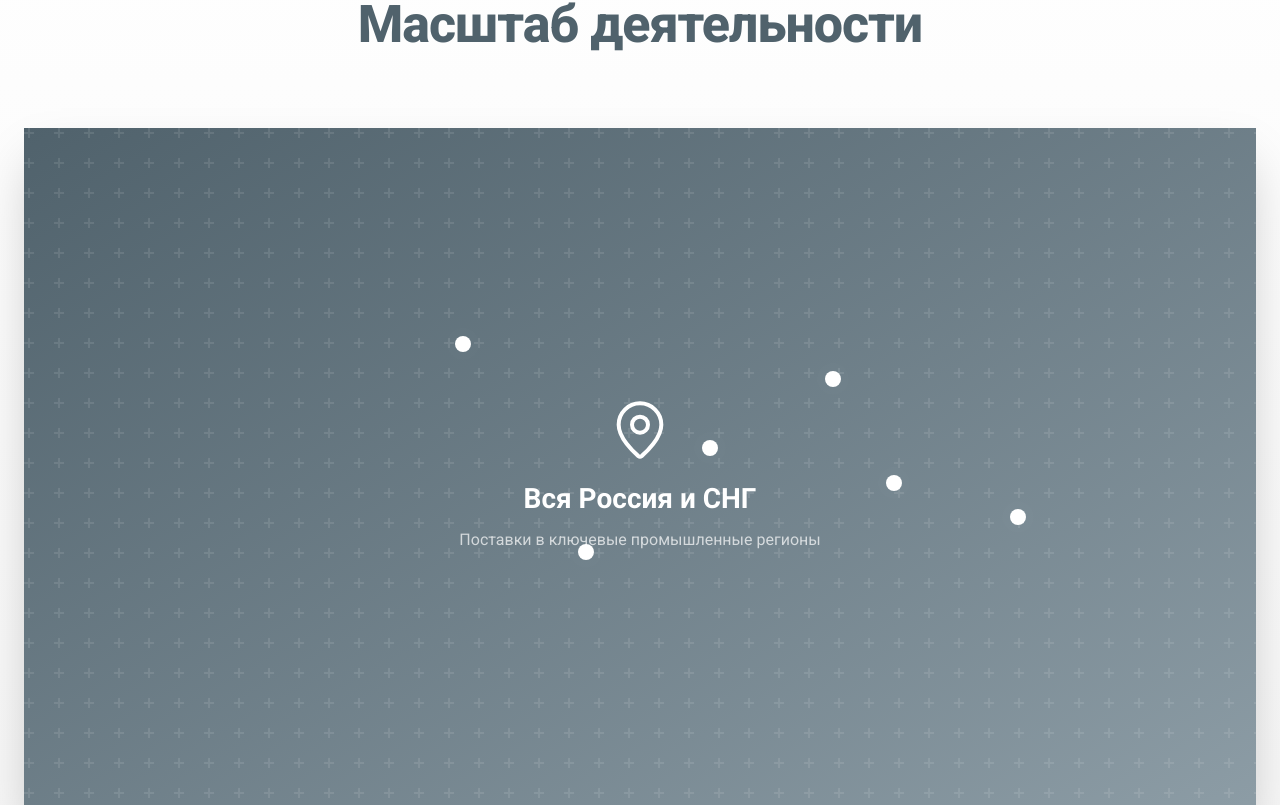
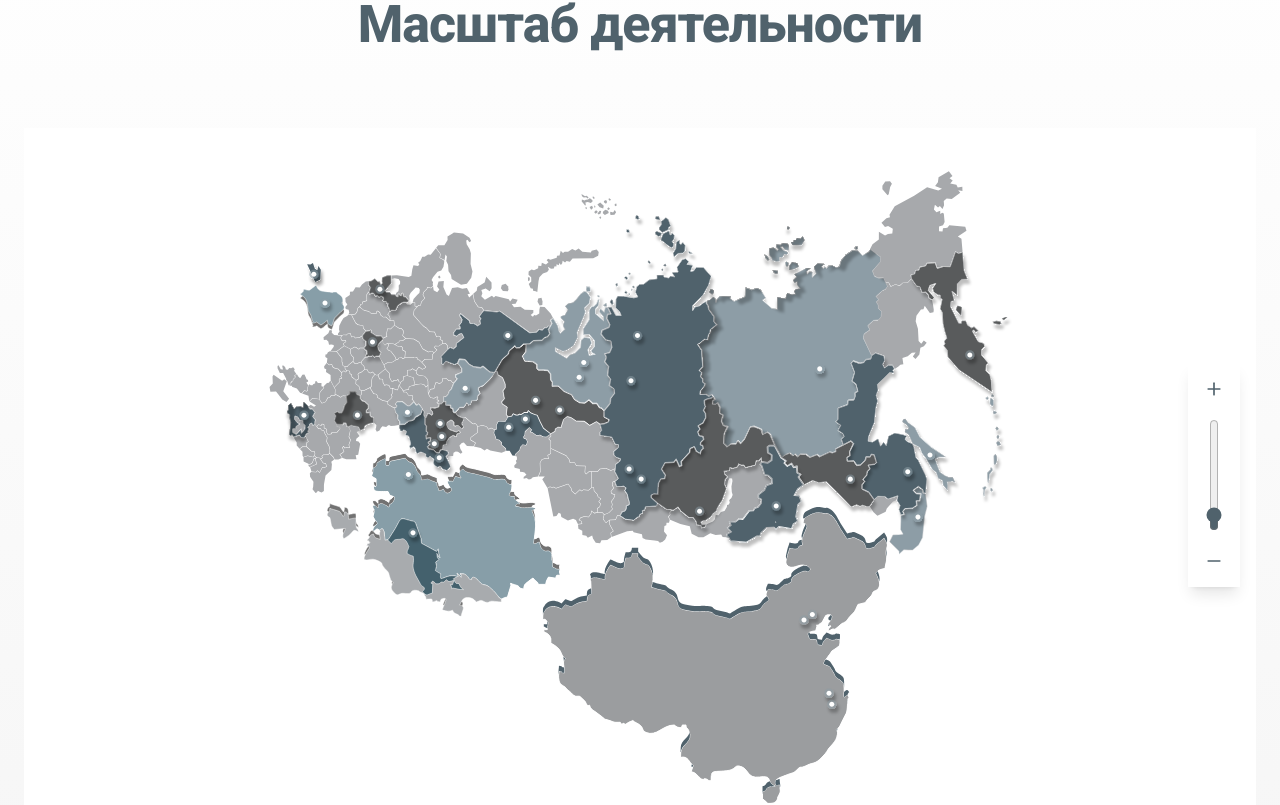
Before and after one commit to Pavel-studios/gpi2, a React (Vite) app: page /about in a window 1280 px wide. Shown: the part 3416-4221 px from the top of the page. Built offline with nearby package versions, Linux system fonts and the light colour scheme.

Commit message:
added map

```diff
--- a/src/app/components/AboutSection.tsx
+++ b/src/app/components/AboutSection.tsx
@@ -1,9 +1,155 @@
 import { motion } from 'motion/react';
-import { Users, Shield, MapPin, Award, Building2, Calendar, CheckCircle2, TrendingUp, Target, Lightbulb, ArrowRight } from 'lucide-react';
+import { useEffect, useRef, useState } from 'react';
+import { Users, Shield, MapPin, Award, Building2, Calendar, CheckCircle2, TrendingUp, Target, Lightbulb, ArrowRight, Plus, Minus } from 'lucide-react';
 import pattern from '@/imports/pattern.svg'
 import backgroundImage from '@/imports/DJI_20260520153109_0571_D.jpg'
+import activityMapMarkup from '@/imports/map-edited-2.svg?raw'
+
+const MAP_WIDTH = 806;
+const MAP_HEIGHT = 748;
 
 export function AboutSection() {
+  const [mapView, setMapView] = useState({ centerX: MAP_WIDTH / 2, centerY: MAP_HEIGHT / 2, scale: 1 });
+  const [isMapDragging, setIsMapDragging] = useState(false);
+  const mapDrag = useRef({ pointerId: -1, x: 0, y: 0 });
+  const mapElement = useRef<HTMLDivElement>(null);
+  const mapPointers = useRef(new Map<number, { x: number; y: number }>());
+  const pinch = useRef({ distance: 0, scale: 1 });
+  const mapViewRef = useRef(mapView);
+
+  const clampMapCenter = (centerX, centerY, scale) => {
+    const visibleWidth = MAP_WIDTH / scale;
+    const visibleHeight = MAP_HEIGHT / scale;
+
+    return {
+      centerX: Math.min(MAP_WIDTH - visibleWidth / 2, Math.max(visibleWidth / 2, centerX)),
+      centerY: Math.min(MAP_HEIGHT - visibleHeight / 2, Math.max(visibleHeight / 2, centerY)),
+    };
+  };
+
+  useEffect(() => {
+    mapViewRef.current = mapView;
+
+    const svg = mapElement.current?.querySelector('svg');
+    if (!svg) return;
+
+    const width = MAP_WIDTH / mapView.scale;
+    const height = MAP_HEIGHT / mapView.scale;
+    const x = mapView.centerX - width / 2;
+    const y = mapView.centerY - height / 2;
+
+    svg.setAttribute('viewBox', `${x} ${y} ${width} ${height}`);
+  }, [mapView]);
+
+  const handleMapPointerDown = (event) => {
+    if (event.pointerType === 'touch') {
+      event.preventDefault();
+      mapPointers.current.set(event.pointerId, { x: event.clientX, y: event.clientY });
+      event.currentTarget.setPointerCapture(event.pointerId);
+
+      if (mapPointers.current.size === 2) {
+        const [first, second] = [...mapPointers.current.values()];
+        pinch.current = {
+          distance: Math.hypot(second.x - first.x, second.y - first.y),
+          scale: mapViewRef.current.scale,
+        };
+        mapDrag.current.pointerId = -1;
+      } else {
+        mapDrag.current = { pointerId: event.pointerId, x: event.clientX, y: event.clientY };
+      }
+
+      setIsMapDragging(true);
+      return;
+    }
+
+    if (event.button !== 0 && event.button !== 2) return;
+
+    event.preventDefault();
+    mapDrag.current = { pointerId: event.pointerId, x: event.clientX, y: event.clientY };
+    event.currentTarget.setPointerCapture(event.pointerId);
+    setIsMapDragging(true);
+  };
+
+  const handleMapPointerMove = (event) => {
+    if (event.pointerType === 'touch') {
+      if (!mapPointers.current.has(event.pointerId)) return;
+
+      mapPointers.current.set(event.pointerId, { x: event.clientX, y: event.clientY });
+
+      if (mapPointers.current.size === 2) {
+        const [first, second] = [...mapPointers.current.values()];
+        const distance = Math.hypot(second.x - first.x, second.y - first.y);
+
+        if (pinch.current.distance > 0) {
+          setMapScale(pinch.current.scale * (distance / pinch.current.distance));
+        }
+        return;
+      }
+    }
+
+    if (mapDrag.current.pointerId !== event.pointerId) return;
+
+    const deltaX = event.clientX - mapDrag.current.x;
+    const deltaY = event.clientY - mapDrag.current.y;
+
+    mapDrag.current = { ...mapDrag.current, x: event.clientX, y: event.clientY };
+    const bounds = event.currentTarget.getBoundingClientRect();
+    const mapAspectRatio = MAP_WIDTH / MAP_HEIGHT;
+    const viewportAspectRatio = bounds.width / bounds.height;
+    const renderedWidth = viewportAspectRatio > mapAspectRatio ? bounds.height * mapAspectRatio : bounds.width;
+    const renderedHeight = viewportAspectRatio > mapAspectRatio ? bounds.height : bounds.width / mapAspectRatio;
+
+    setMapView((current) => {
+      const visibleWidth = MAP_WIDTH / current.scale;
+      const visibleHeight = MAP_HEIGHT / current.scale;
+      const center = clampMapCenter(
+        current.centerX - (deltaX * visibleWidth) / renderedWidth,
+        current.centerY - (deltaY * visibleHeight) / renderedHeight,
+        current.scale,
+      );
+
+      return { ...current, ...center };
+    });
+  };
+
+  const handleMapPointerUp = (event) => {
+    if (event.pointerType === 'touch') {
+      mapPointers.current.delete(event.pointerId);
+
+      if (mapPointers.current.size === 1) {
+        const [remainingPointerId, remainingPointer] = [...mapPointers.current.entries()][0];
+        mapDrag.current = { pointerId: remainingPointerId, x: remainingPointer.x, y: remainingPointer.y };
+        pinch.current.distance = 0;
+      } else if (mapPointers.current.size === 0) {
+        mapDrag.current.pointerId = -1;
+        pinch.current.distance = 0;
+        setIsMapDragging(false);
+      }
+
+      if (event.currentTarget.hasPointerCapture(event.pointerId)) {
+        event.currentTarget.releasePointerCapture(event.pointerId);
+      }
+      return;
+    }
+
+    if (mapDrag.current.pointerId !== event.pointerId) return;
+
+    mapDrag.current.pointerId = -1;
+    setIsMapDragging(false);
+    if (event.currentTarget.hasPointerCapture(event.pointerId)) {
+      event.currentTarget.releasePointerCapture(event.pointerId);
+    }
+  };
+
+  const setMapScale = (scale) => {
+    setMapView((current) => {
+      const nextScale = Math.min(4, Math.max(0.75, scale));
+      const center = clampMapCenter(current.centerX, current.centerY, nextScale);
+
+      return { ...center, scale: nextScale };
+    });
+  };
+
   const timeline = [
     { year: '2003', event: 'Основание предприятия', description: 'Запуск первого производственного цеха' },
     { year: '2010', event: 'Расширение производства', description: 'Увеличение площадей до 4 000 м²' },
@@ -364,8 +510,59 @@ export function AboutSection() {
             whileInView={{ opacity: 1, y: 0 }}
             viewport={{ once: true }}
             transition={{ duration: 0.6 }}
-            className="relative aspect-video bg-gradient-to-br from-[#50626C] to-[#8D9DA6] mb-12 overflow-hidden shadow-2xl"
+            className={`relative aspect-[4/3] sm:aspect-[16/10] lg:aspect-video mb-8 sm:mb-12 overflow-hidden bg-white select-none touch-none ${
+              isMapDragging ? 'cursor-grabbing' : 'cursor-grab'
+            }`}
+            onPointerDown={handleMapPointerDown}
+            onPointerMove={handleMapPointerMove}
+            onPointerUp={handleMapPointerUp}
+            onPointerCancel={handleMapPointerUp}
+            onContextMenu={(event) => event.preventDefault()}
           >
+            <div
+              className="absolute inset-0"
+            >
+              <div
+              ref={mapElement}
+              className="activity-map"
+              role="img"
+              aria-label="География деятельности компании"
+              dangerouslySetInnerHTML={{ __html: activityMapMarkup }}
+              />
+            </div>
+            <div
+              className="absolute right-2 top-1/2 z-10 flex -translate-y-1/2 flex-col items-center gap-2 bg-white/90 p-1.5 shadow-lg backdrop-blur-sm sm:right-4 sm:gap-3 sm:p-2"
+              onPointerDown={(event) => event.stopPropagation()}
+            >
+              <button
+                type="button"
+                aria-label="Приблизить карту"
+                className="flex h-8 w-8 items-center justify-center text-[#50626C] transition-colors hover:bg-[#50626C] hover:text-white sm:h-9 sm:w-9"
+                onClick={() => setMapScale(mapView.scale + 0.25)}
+              >
+                <Plus className="h-[18px] w-[18px] sm:h-5 sm:w-5" />
+              </button>
+              <input
+                aria-label="Масштаб карты"
+                className="map-zoom-slider"
+                type="range"
+                min="0.75"
+                max="4"
+                step="0.05"
+                value={mapView.scale}
+                onChange={(event) => setMapScale(Number(event.target.value))}
+              />
+              <button
+                type="button"
+                aria-label="Отдалить карту"
+                className="flex h-8 w-8 items-center justify-center text-[#50626C] transition-colors hover:bg-[#50626C] hover:text-white sm:h-9 sm:w-9"
+                onClick={() => setMapScale(mapView.scale - 0.25)}
+              >
+                <Minus className="h-[18px] w-[18px] sm:h-5 sm:w-5" />
+              </button>
+            </div>
+            {false && (
+              <>
             {/* Pattern */}
             <div
               className="absolute inset-0 opacity-10"
@@ -413,6 +610,8 @@ export function AboutSection() {
                 <div className="absolute inset-0 rounded-full bg-white/40 animate-ping" />
               </motion.div>
             ))}
+              </>
+            )}
           </motion.div>
 
           {/* Regions grid */}
--- a/src/styles/index.css
+++ b/src/styles/index.css
@@ -85,3 +85,25 @@
     transition: none;
   }
 }
+
+.activity-map,
+.activity-map > svg {
+  display: block;
+  width: 100%;
+  height: 100%;
+}
+
+.map-zoom-slider {
+  width: 1rem;
+  height: 5.5rem;
+  cursor: pointer;
+  accent-color: #50626c;
+  writing-mode: vertical-lr;
+  direction: rtl;
+}
+
+@media (min-width: 640px) {
+  .map-zoom-slider {
+    height: 7rem;
+  }
+}
```
Also changed, not shown: src/imports/map-edited-2.svg.
